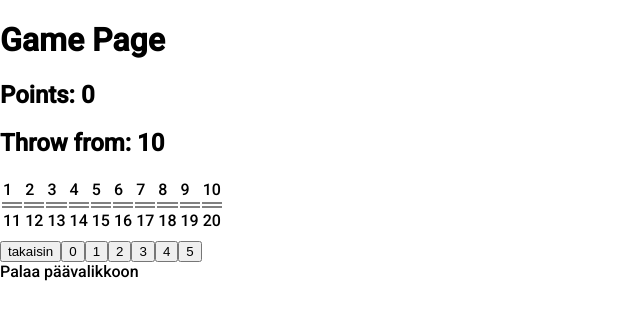
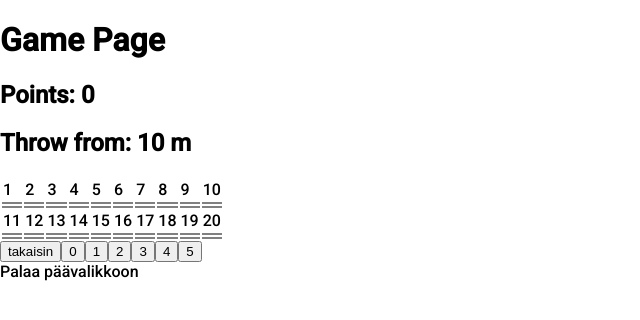
Before and after one commit to Jimpsoni/Puttipeli, a React (Vite) app in the folder puttipeliFrontEnd/: page /uusi_peli in a window 1280 px wide. Shown: the top 320 px of the page, without its empty margins (0-640 px from the left). Built offline with nearby package versions, Linux system fonts and the light colour scheme.

Commit message:
small text change

```diff
--- a/puttipeliFrontEnd/src/pages/game/Game.tsx
+++ b/puttipeliFrontEnd/src/pages/game/Game.tsx
@@ -130,7 +130,7 @@ const Game = () => {
   }
 
   if (current >= 22) {
-    openModal(true)
+    //openModal(true)
   }
 
   return (
@@ -139,7 +139,7 @@ const Game = () => {
       <div>
         <h1>Game Page</h1>
         <h2 className='infoHeader'>Points: {points}</h2>
-        <h2 className='infoHeader'>Throw from: {distance}</h2>
+        <h2 className='infoHeader'>Throw from: {distance} m</h2>
         <table>
           <tbody>
             <tr>
@@ -220,19 +220,23 @@ const Game = () => {
 
         <div>
           <button onClick={() => prevScore()}>takaisin</button>
+          {current <= 19 && (
+            <>
               <button onClick={() => submitScore(0)}>0</button>
               <button onClick={() => submitScore(1)}>1</button>
               <button onClick={() => submitScore(2)}>2</button>
               <button onClick={() => submitScore(3)}>3</button>
               <button onClick={() => submitScore(4)}>4</button>
               <button onClick={() => submitScore(5)}>5</button>
+            </>
+          )}
         </div>
 
         <div>
           <div onClick={goBack}>Palaa päävalikkoon</div>
           {current >= 1 && (
             <>
-              <div onClick={() => saveScoreToUser(results)}>Tallenna Tulos</div>
+              <div onClick={() => saveScoreToUser(results)}>Tallenna kierros</div>
             </>
           )}
         </div>
--- a/puttipeliFrontEnd/src/pages/game/styles.css
+++ b/puttipeliFrontEnd/src/pages/game/styles.css
@@ -1,8 +1,4 @@
-#successfulShots {
-  background-color: grey;
-}
-
-#distance {
+#successfulShots, #successfulShots2, #distance, #distance2 {
   background-color: grey;
 }
 
```
Also changed, not shown: 1 other file (tests, documents, lock files or other folders). Lines whose indentation alone changed are shown as unchanged.
